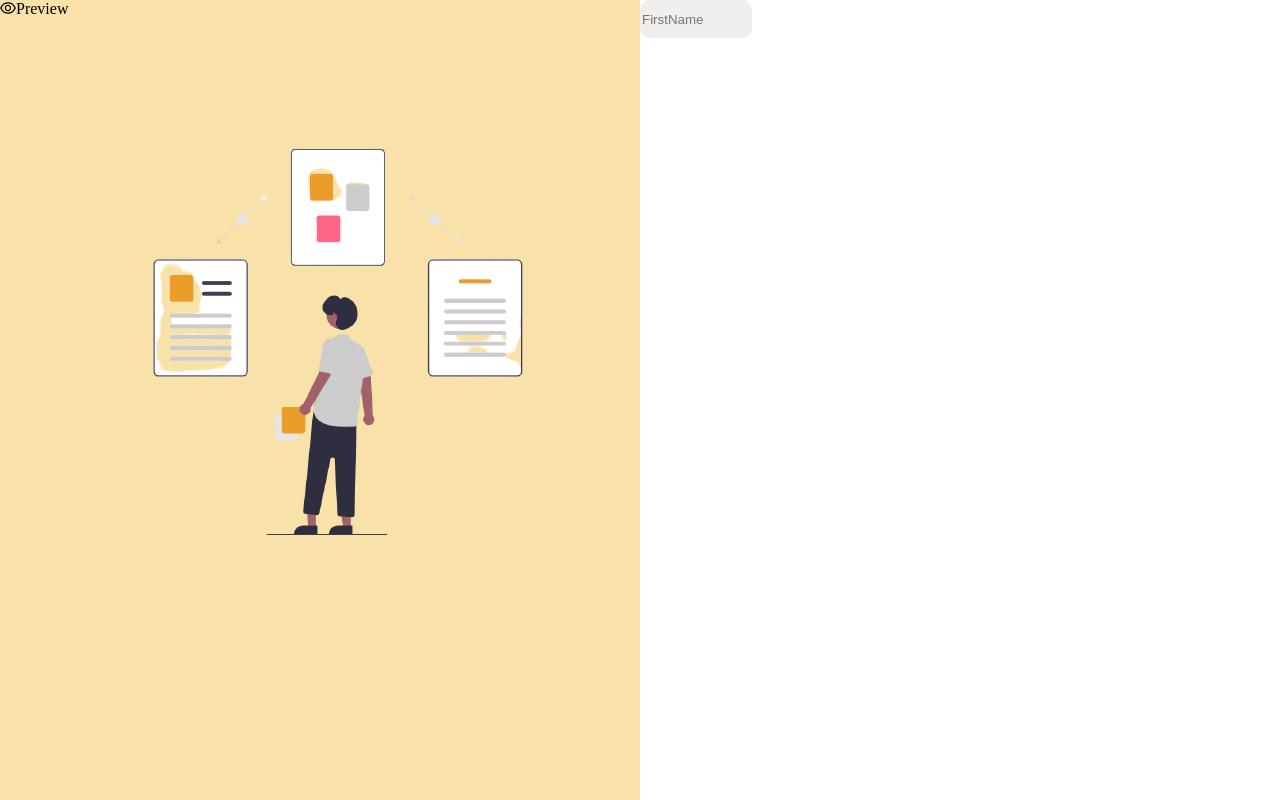
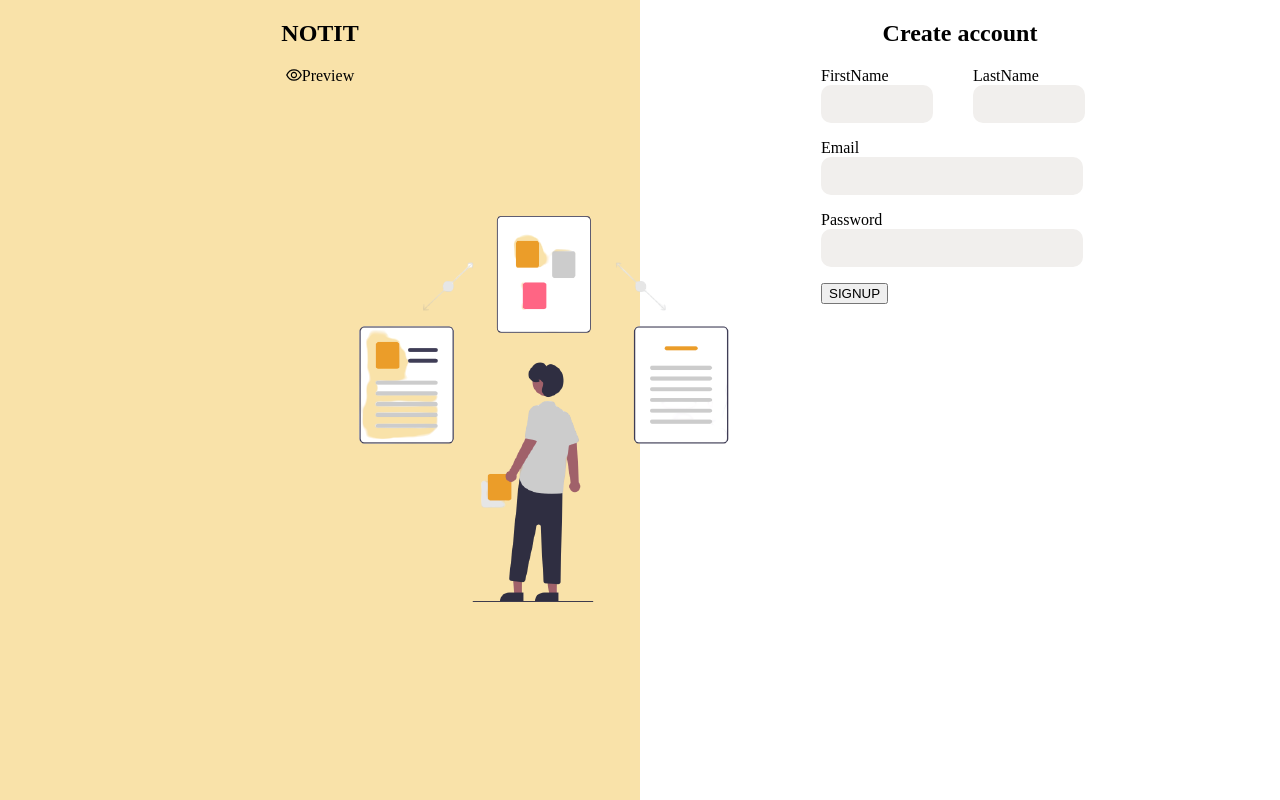
Before and after one commit to tribeless/notit-client, a React (Create React App) app: page / in a window 1280 px wide. Built offline with nearby package versions, Linux system fonts and the light colour scheme; what apollo-upload-client would draw is missing.

Commit message:
added form container and other components

```diff
--- a/src/App.js
+++ b/src/App.js
@@ -1,8 +1,8 @@
 import React from 'react';
-import SignUpForm from './Containers/LandingPage/SignUpForm';
+import SignUp from './Containers/LandingPage/SignUp';
 function App() {
   return (
-    <SignUpForm />
+    <SignUp />
   );
 }
 
--- a/src/Components/Inputs.js
+++ /dev/null
@@ -1,10 +0,0 @@
-import React from "react";
-import { Input } from 'antd';
-
-const TextInputs = ({placeholder,type,style}) =>{
-    return (
-        <Input placeholder={placeholder} type={type} style={style}/>
-    )
-}
-
-export default TextInputs;
--- /dev/null
+++ b/src/Components/NotitBtn.js
@@ -0,0 +1,10 @@
+import React from "react";
+import {Button} from 'antd';
+
+const NotitBtn = ({disabled,type,htmlType,text})=>{
+
+    return (
+        <Button type={type} disabled={disabled} htmlType={htmlType}>{text}</Button>
+    )
+}
+export default NotitBtn;
--- a/src/Components/NotitStyles.js
+++ b/src/Components/NotitStyles.js
@@ -7,14 +7,18 @@ const NotitStyles = () =>({
         width:"108px",
         height:"36px",
         borderRadius:"10px",
-        border:"none"
+        border:"none",
+        outlineStyle:"none",
+        margin:"0 0 1rem 0"
     },
     text_inputs:{
         backgroundColor:"#F1EFED",
         width:"258px",
         height:"36px",
         borderRadius:"10px",
-        border:"none"
+        border:"none",
+        outlineStyle: "none",
+        margin:"0 1rem 1rem 0"
     }
 })
 
--- a/src/Components/SignUpFormStyles.css
+++ b/src/Components/SignUpFormStyles.css
@@ -1,5 +1,4 @@
 .image{
     margin-top:100px;
-    margin-left:80px;
     position:absolute;
 }
--- /dev/null
+++ b/src/Components/TextHolder.js
@@ -0,0 +1,22 @@
+import React from 'react';
+import { Typography } from 'antd';
+
+const TextHolder = ({title,text,paragraph})=>{
+        const {Title,Text,Paragraph} = Typography;
+
+        if(title){
+              return <Title level={2}>{title}</Title>
+        }
+        else if(text){
+              return <Text>{text}</Text>
+        }
+        else if(paragraph){
+              return <Paragraph>{paragraph}</Paragraph>
+        }
+        else{
+               return <Text>{text}</Text>
+       }
+ }
+
+
+export default TextHolder;
--- /dev/null
+++ b/src/Components/TextInputs.js
@@ -0,0 +1,10 @@
+import React from "react";
+import { Input } from 'antd';
+
+const TextInputs = ({type,style}) =>{
+    return (
+        <Input type={type} style={style}/>
+    )
+}
+
+export default TextInputs;
--- /dev/null
+++ b/src/Containers/LandingPage/Form.js
@@ -0,0 +1,72 @@
+import React from 'react';
+import * as Yup from 'yup';
+import { Formik, Form as FormikForm ,ErrorMessage} from 'formik';
+import { Form } from 'antd';
+import TextInputs from '../../Components/TextInputs';
+import NotitStyles from '../../Components/NotitStyles';
+import NotitBtn from '../../Components/NotitBtn';
+import NotitFlex from './NotitFlex';
+
+const SignUpFormValidation = Yup.object().shape({
+    firstName:Yup.string().required("Please enter your firstName"),
+    lastName:Yup.string().required("Please enter your lastName"),
+    email:Yup.string().required("Please enter your email address"),
+    password:Yup.string().min(8).required("Please enter your password")
+})
+
+const Forms = () =>{
+    const style = NotitStyles();
+    return (
+ <Formik
+
+    initialValues={{
+    firstName:"",
+    lastName:"",
+    email:"",
+    password:""
+    }}
+
+    onSubmit={(values) =>{
+        const input ={
+            firstName:values.firstName,
+            lastName:values.lastName,
+            email:values.email,
+            password:values.password
+        }
+    }}
+
+    validationSchema={SignUpFormValidation}
+>
+{({setFieldValue,values,isSubmitting})=>(
+        <FormikForm>
+            <NotitFlex direction="row">
+           <Form.Item label="FirstName" name="firstName">
+                  <TextInputs type="text" style={style.name_inputs} />
+             </Form.Item>
+             <ErrorMessage component="div" name="firstName" />
+            <Form.Item label="LastName" name="lastName" style={{marginLeft:"40px"}}>
+                  <TextInputs type="text" style={style.name_inputs} />
+             </Form.Item>
+             <ErrorMessage component="div" name="lastName" />
+             </NotitFlex>
+             <NotitFlex direction="column">
+            <Form.Item label="Email" name="email">
+                  <TextInputs type="text" style={style.text_inputs} />
+             </Form.Item>
+             <ErrorMessage component="div" name="email" />
+            <Form.Item label="Password" name="password">
+                  <TextInputs type="text" style={style.text_inputs} />
+             </Form.Item>
+             <ErrorMessage component="div" name="password" />
+             </NotitFlex>
+              <Form.Item >
+                <NotitBtn type="primary" htmlType="submit" disabled={isSubmitting} text={isSubmitting ? "Loading...":"SIGNUP"}/>
+             </Form.Item>
+        </FormikForm>
+    )}
+</Formik>
+
+    )
+};
+
+export default Forms;
--- /dev/null
+++ b/src/Containers/LandingPage/NotitFlex.js
@@ -0,0 +1,14 @@
+import React from "react";
+
+const NotitFlex = ({direction,children}) =>{
+    const styles ={
+        display:"flex",
+        flexDirection:direction || "row",
+        alignItems:"space-between"
+    }
+    return (
+        <div style={styles}>{children}</div>
+    )
+}
+
+export default NotitFlex;
--- a/src/Containers/LandingPage/SignUpForm.js
+++ b/src/Containers/LandingPage/SignUp.js
@@ -1,26 +1,29 @@
 import React from 'react';
-import TextInputs from '../../Components/Inputs';
-import NotitStyles from '../../Components/NotitStyles';
 import NotItContainer from './SignUpContainer';
 import signup from '../../Assets/Images/signup.png';
 import NotItParentContainer from './NotitParentContainer'
 import Images from '../../Components/Images';
+import TextHolder from "../../Components/TextHolder";
+import Forms from './Form';
 import "../../Components/SignUpFormStyles.css"
-const SignUpForm = () =>{
-    const style = NotitStyles();
+
+const SignUp = () =>{
+
 
     return (
 
         <NotItParentContainer>
-            <NotItContainer  bgColor="#F9E2A9">
+            <NotItContainer bgColor="#F9E2A9">
+                <TextHolder title="NOTIT" />
                 <Images src={signup} alt="landing page image" className="image"/>
             </NotItContainer>
-            <NotItContainer  >
-                <TextInputs placeholder="FirstName" type="text" style={style.name_inputs} />
+            <NotItContainer>
+                <TextHolder title="Create account" />
+                <Forms />
             </NotItContainer>
         </NotItParentContainer>
 
     )
 }
 
-export default SignUpForm;
+export default SignUp;
--- a/src/Containers/LandingPage/SignUpContainer.js
+++ b/src/Containers/LandingPage/SignUpContainer.js
@@ -5,7 +5,10 @@ const NotItContainer = ({bgColor,nheight,nwidth,borderradius,children}) =>{
         backgroundColor: bgColor || "#ffffff",
         height:nheight || "100vh",
         width: nwidth || "100%",
-        borderRadius:borderradius || "0"
+        borderRadius:borderradius || "0",
+        display:"flex",
+        flexDirection:"column",
+        alignItems:"center"
     }
    return (
     <div style={style} >{children}</div>
```
